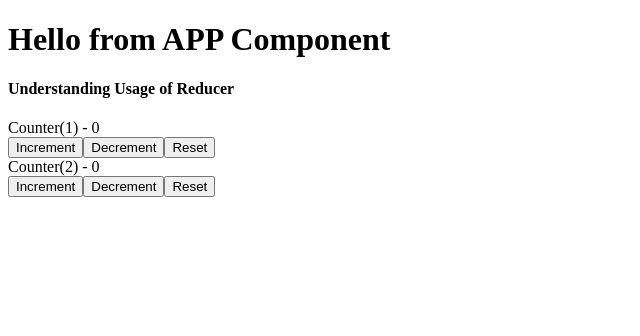
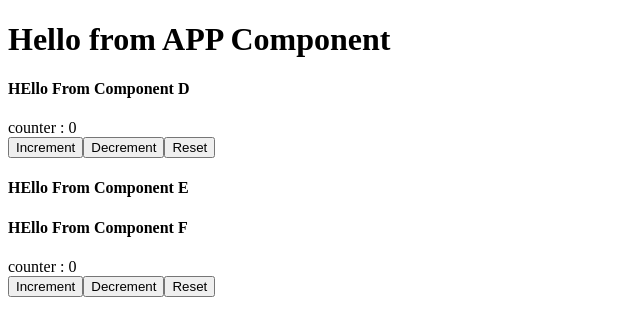
Before and after one commit to RuchirSaxena/React_Context_Reducer, a React (Create React App) app: page / in a window 1280 px wide. Shown: the top 336 px of the page, without its empty margins (0-640 px from the left). Built offline with nearby package versions, Linux system fonts and the light colour scheme.

Commit message:
Using UseContext and UseReducer Together

```diff
--- a/src/App.js
+++ b/src/App.js
@@ -1,24 +1,52 @@
-import React from "react";
-import ComponentA from "./components/ComponentA";
-import UnderstndingReducer from "./components/UnderstndingReducer";
-import ComplexReducer from "./components/ComplexReducer";
-import CounterNew from "./components/Counter";
-export const UserContext = React.createContext();
-export const ProductContext = React.createContext();
+import React, { useReducer } from "react";
+// import ComponentA from "./components/ComponentA";
+// import ComponentB from "./components/ComponentB";
+// import ComponentC from "./components/ComponentC";
+// import UnderstndingReducer from "./components/UnderstndingReducer";
+// import ComplexReducer from "./components/ComplexReducer";
+// import CounterNew from "./components/Counter";
+import ComponentD from "./components/ComponentD";
+
+const initalState = 0;
+const reducer = (state, action) => {
+  switch (action) {
+    case "increment":
+      return state + 1;
+    case "decrement":
+      return state - 1;
+    case "reset":
+      return 1;
+    default:
+      return state;
+  }
+};
+// export const UserContext = React.createContext();
+// export const ProductContext = React.createContext();
+export const CounterContext = React.createContext();
+
 export default function App() {
+  const [count, dispatch] = useReducer(reducer, initalState);
+
   return (
     <div className="App">
       <h1>Hello from APP Component</h1>
-      {/* <UnderstndingReducer /> */}
-      {/* <ComplexReducer /> */}
+      {/* <UnderstndingReducer />
+      <ComplexReducer />
       <CounterNew />
-      {/* <UserContext.Provider value={"Ruchir"}>
+      <UserContext.Provider value={"Ruchir"}>
         <ProductContext.Provider value={"Laptop"}>
           <h2>
             <ComponentA />
+            <ComponentB />
+            <ComponentC />
           </h2>
         </ProductContext.Provider>
       </UserContext.Provider> */}
+      <CounterContext.Provider
+        value={{ counterState: count, counterDispatch: dispatch }}
+      >
+        <ComponentD />
+      </CounterContext.Provider>
     </div>
   );
 }
--- /dev/null
+++ b/src/components/ComponentD.jsx
@@ -0,0 +1,17 @@
+import { useContext } from "react";
+import ComponentE from "./ComponentE";
+import { CounterContext } from "../App";
+
+export default function ComponentD() {
+  const { counterState, counterDispatch } = useContext(CounterContext);
+  return (
+    <div className="App">
+      <h4> HEllo From Component D</h4>
+      <div> counter : {counterState} </div>
+      <button onClick={() => counterDispatch("increment")}>Increment</button>
+      <button onClick={() => counterDispatch("decrement")}>Decrement</button>
+      <button onClick={() => counterDispatch("reset")}>Reset</button>
+      <ComponentE />
+    </div>
+  );
+}
--- /dev/null
+++ b/src/components/ComponentE.jsx
@@ -0,0 +1,10 @@
+import ComponentF from "./ComponentF";
+
+export default function ComponentE() {
+  return (
+    <div className="App">
+      <h4> HEllo From Component E</h4>
+      <ComponentF />
+    </div>
+  );
+}
--- /dev/null
+++ b/src/components/ComponentF.jsx
@@ -0,0 +1,15 @@
+import { useContext } from "react";
+import { CounterContext } from "../App";
+
+export default function ComponentA() {
+  const { counterState, counterDispatch } = useContext(CounterContext);
+  return (
+    <div className="App">
+      <h4> HEllo From Component F</h4>
+      <div> counter : {counterState} </div>
+      <button onClick={() => counterDispatch("increment")}>Increment</button>
+      <button onClick={() => counterDispatch("decrement")}>Decrement</button>
+      <button onClick={() => counterDispatch("reset")}>Reset</button>
+    </div>
+  );
+}
```
